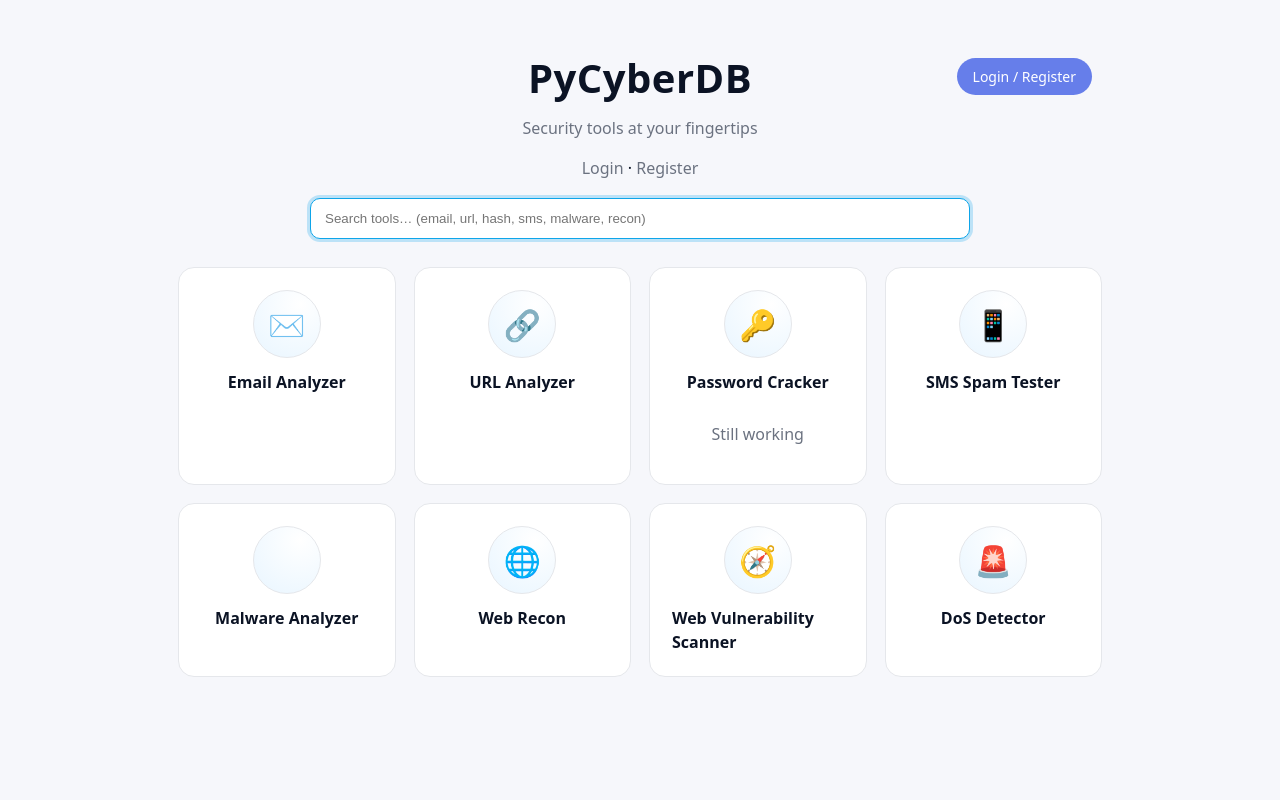
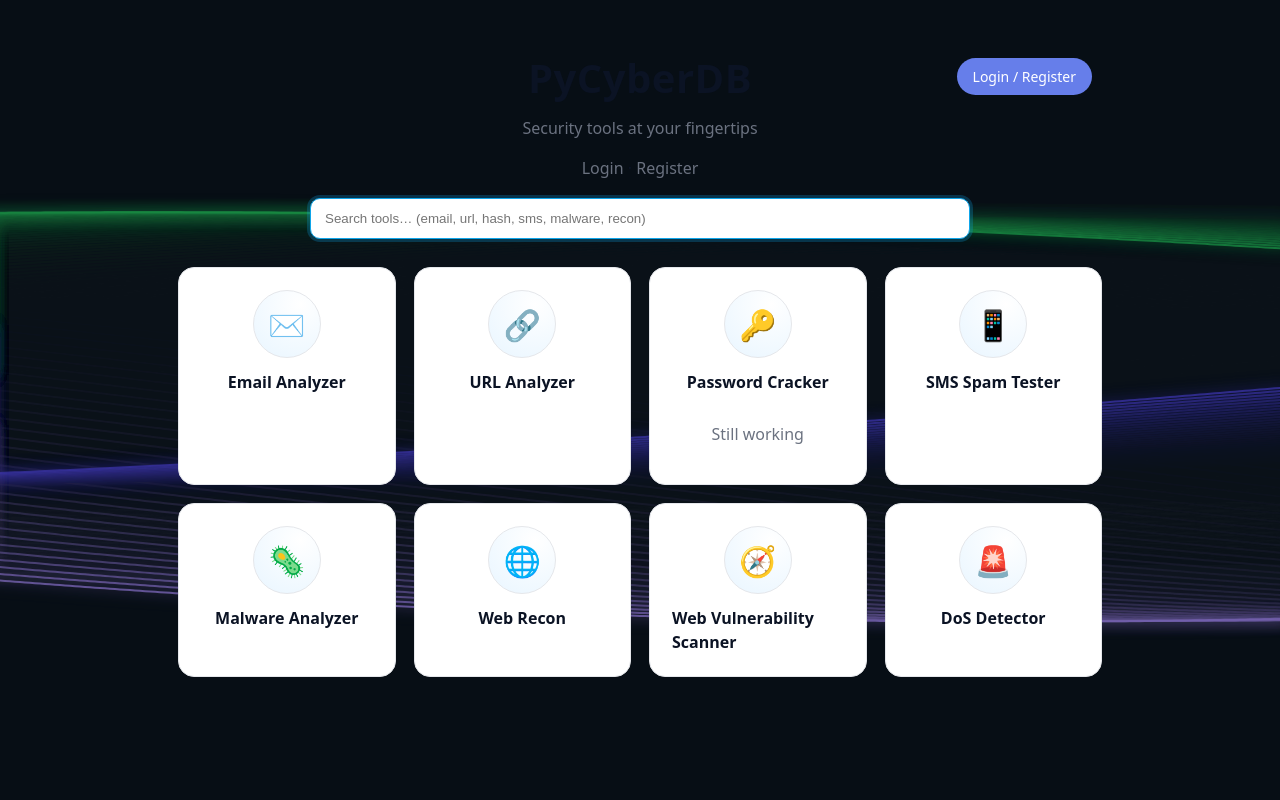
Before and after one commit to paladuguganeshnaidu/Torii-project, a Flask app: page / in a window 1280 px wide. Run offline with Flask 2, Linux system fonts and the light colour scheme; some libraries are stand-ins or nearby versions.

Commit message:
Add site-wide cyber animated background (assets + includes on pages)

```diff
--- a/Backend/templates/admin/dashboard.html
+++ b/Backend/templates/admin/dashboard.html
@@ -37,8 +37,10 @@
     .btn{background:var(--primary);color:white;border:none;padding:10px 20px;border-radius:8px;cursor:pointer;font-size:14px;font-weight:500}
     .btn:hover{background:#2563eb}
   </style>
-</head>
+    <link rel="stylesheet" href="/assets/css/cyber-bg.css">
+  </head>
 <body>
+  <canvas id="cyber-canvas"></canvas>
   <div class="container">
     <div class="header">
       <h1>📊 Admin Dashboard</h1>
@@ -110,6 +112,7 @@
     </div>
   </div>
 
+  <script src="/assets/js/cyber-bg.js"></script>
   <script>
     async function loadStats() {
       try {
--- a/Backend/templates/admin/login.html
+++ b/Backend/templates/admin/login.html
@@ -112,8 +112,10 @@
             color: #856404;
         }
     </style>
-</head>
+        <link rel="stylesheet" href="/assets/css/cyber-bg.css">
+    </head>
 <body>
+    <canvas id="cyber-canvas"></canvas>
     <div class="login-container">
         <div class="lock-icon">🔒</div>
         <h1>Admin Access</h1>
@@ -144,5 +146,6 @@
             <a href="{{ url_for('index') }}">← Back to Home</a>
         </div>
     </div>
+    <script src="/assets/js/cyber-bg.js"></script>
 </body>
 </html>
--- a/Backend/templates/admin/users.html
+++ b/Backend/templates/admin/users.html
@@ -115,8 +115,10 @@
             }
         }
     </style>
-</head>
+        <link rel="stylesheet" href="/assets/css/cyber-bg.css">
+    </head>
 <body>
+    <canvas id="cyber-canvas"></canvas>
     <div class="container">
         <div class="header">
             <h1>🔐 Admin Dashboard</h1>
@@ -161,5 +163,6 @@
         </div>
         {% endif %}
     </div>
+    <script src="/assets/js/cyber-bg.js"></script>
 </body>
 </html>
--- a/Backend/templates/register.html
+++ b/Backend/templates/register.html
@@ -12,8 +12,10 @@
     .flash.success{background:#efe;color:#060;border:1px solid #9f9}
     .flash.info{background:#eef;color:#006;border:1px solid #99f}
   </style>
+  <link rel="stylesheet" href="/assets/css/cyber-bg.css">
   </head>
 <body>
+  <canvas id="cyber-canvas"></canvas>
   <h2>Create your account</h2>
   {% with messages = get_flashed_messages(with_categories=true) %}
     {% if messages %}
@@ -30,5 +32,6 @@
     <button type="submit">Sign up</button>
   </form>
   <p>Already have an account? <a href="/auth/login">Login</a></p>
+  <script src="/assets/js/cyber-bg.js"></script>
 </body>
 </html>
--- /dev/null
+++ b/assets/css/cyber-bg.css
@@ -0,0 +1,20 @@
+/* Cyber background styles - full screen canvas */
+html, body {
+  height: 100%;
+}
+body {
+  background: #121921;
+  min-height: 100vh;
+  margin: 0;
+  overflow: hidden;
+  position: relative;
+}
+#cyber-canvas {
+  position: fixed;
+  top: 0;
+  left: 0;
+  width: 100%;
+  height: 100%;
+  z-index: -10;
+  filter: brightness(0.7);
+}
--- /dev/null
+++ b/assets/js/cyber-bg.js
@@ -0,0 +1,56 @@
+(() => {
+  // Cyber background animation module
+  const canvas = document.getElementById('cyber-canvas');
+  if (!canvas) return; // nothing to do on pages without the canvas
+
+  const ctx = canvas.getContext('2d');
+  var W, H;
+  const trails = [];
+  const TRAIL_COUNT = 3;
+
+  function resizeCanvas() {
+    W = window.innerWidth;
+    H = window.innerHeight;
+    canvas.width = W;
+    canvas.height = H;
+    initTrails();
+  }
+
+  function initTrails() {
+    trails.length = 0;
+    for (let i = 0; i < TRAIL_COUNT; i++) {
+      trails.push({
+        color: i % 3 === 0 ? 'rgba(79, 70, 229, 0.8)' : i % 3 === 1 ? 'rgba(34, 197, 94, 0.8)' : 'rgba(167, 139, 250, 0.8)',
+        speed: (0.5 + Math.random()) * 0.5,
+        amplitude: (H / 4) + (Math.random() * (H / 6)),
+        frequency: 0.0005 + Math.random() * 0.0005,
+        yOffset: H / 2 + (i - TRAIL_COUNT / 2) * 50
+      });
+    }
+  }
+
+  function animate(time) {
+    requestAnimationFrame(animate);
+    ctx.fillStyle = 'rgba(18, 25, 33, 0.1)';
+    ctx.fillRect(0, 0, W, H);
+
+    trails.forEach(trail => {
+      ctx.beginPath();
+      ctx.strokeStyle = trail.color;
+      ctx.lineWidth = 2;
+      ctx.shadowBlur = 15;
+      ctx.shadowColor = trail.color;
+      ctx.moveTo(-10, trail.yOffset);
+      for (let x = -10; x <= W + 10; x += 5) {
+        const y = trail.yOffset + Math.sin(x * trail.frequency + time * trail.speed * 0.005) * trail.amplitude * Math.sin(time * 0.0001);
+        ctx.lineTo(x, y);
+      }
+      ctx.stroke();
+      ctx.shadowBlur = 0;
+    });
+  }
+
+  window.addEventListener('resize', resizeCanvas);
+  resizeCanvas();
+  animate(0);
+})();
--- a/frontend/directory.html
+++ b/frontend/directory.html
@@ -4,6 +4,7 @@
     <meta charset="UTF-8">
     <title>Torii-Project Directory</title>
     <link rel="stylesheet" href="assets/css/main.css">
+    <link rel="stylesheet" href="/assets/css/cyber-bg.css">
     <style>
         body {
             font-family: 'Segoe UI', Arial, sans-serif;
@@ -56,6 +57,7 @@
     </style>
 </head>
 <body>
+    <canvas id="cyber-canvas"></canvas>
     <div class="container">
         <h1>Torii-Project Directory Structure</h1>
         <div class="tree">
@@ -116,5 +118,6 @@
             <strong>Tip:</strong> This structure helps you quickly locate project components and understand their purpose.
         </div>
     </div>
+    <script src="/assets/js/cyber-bg.js"></script>
 </body>
 </html>
--- a/frontend/index.html
+++ b/frontend/index.html
@@ -6,6 +6,7 @@
   <title>Torii Security Tools</title>
   <link rel="preload" as="style" href="assets/css/main.css?v=2" />
   <link rel="stylesheet" href="assets/css/main.css?v=2" />
+  <link rel="stylesheet" href="/assets/css/cyber-bg.css">
   <style>
     /* Fallback minimal styles (applies if external CSS didn't load) */
     :root{--bg:#f6f7fb;--fg:#0b1324;--muted:#6b7280;--card:#fff;--border:#e5e7eb}
@@ -47,6 +48,7 @@
   <meta name="robots" content="index,follow" />
 </head>
 <body class="home">
+  <canvas id="cyber-canvas"></canvas>
   <div class="page">
     <header class="top">
       <!-- Login button (shows when logged out) -->
@@ -100,7 +102,7 @@
         <span class="label">SMS Spam Tester</span>
       </a>
   <a class="tile" href="tool5-malware-analyzer.html" data-tags="file malware virus hash">
-        <span class="icon" aria-hidden="true"></span>
+        <span class="icon" aria-hidden="true">🦠</span>
         <span class="label">Malware Analyzer</span>
       </a>
   <a class="tile" href="tool6-web-recon.html" data-tags="recon domain dns whois">
@@ -128,6 +130,7 @@
 
   </div>
 
+  <script src="/assets/js/cyber-bg.js"></script>
   <script>
     (function(){
       const input = document.getElementById('toolSearch');
--- a/frontend/profile.html
+++ b/frontend/profile.html
@@ -27,8 +27,10 @@
     .back-link{color:#6b7280;text-decoration:none;font-size:14px}
     .back-link:hover{color:var(--primary)}
   </style>
+  <link rel="stylesheet" href="/assets/css/cyber-bg.css">
 </head>
 <body>
+  <canvas id="cyber-canvas"></canvas>
   <div class="wrap">
     <a href="/" class="back-link">← Back to Home</a>
 
@@ -66,6 +68,7 @@
     </div>
   </div>
 
+  <script src="/assets/js/cyber-bg.js"></script>
   <script>
     async function loadProfile() {
       try {
--- a/frontend/settings.html
+++ b/frontend/settings.html
@@ -30,10 +30,12 @@
     .row .card{flex:1;min-width:260px}
     .msg{margin-top:8px;font-size:14px}
   </style>
+  <link rel="stylesheet" href="/assets/css/cyber-bg.css">
   <meta name="color-scheme" content="light dark" />
   <link rel="icon" href="data:," />
 </head>
 <body>
+  <canvas id="cyber-canvas"></canvas>
   <div class="page">
     <header class="top">
       <a href="/auth/login" id="loginBtn" class="login-btn">Login</a>
@@ -67,6 +69,7 @@
     <p><a href="/index.html">← Back to tools</a></p>
   </div>
 
+  <script src="/assets/js/cyber-bg.js"></script>
   <script>
     async function load()
     {
--- a/frontend/tool-web-vuln-scanner.html
+++ b/frontend/tool-web-vuln-scanner.html
@@ -11,8 +11,10 @@
     .muted{color:#64748b;font-size:14px}
     .gone{background:#fff;border:1px solid #f3e8ff;padding:18px;border-radius:12px}
   </style>
+    <link rel="stylesheet" href="/assets/css/cyber-bg.css">
 </head>
 <body class="tool-page">
+    <canvas id="cyber-canvas"></canvas>
   <div class="tool-page">
     <a href="/" class="plain">← Home</a>
     <header class="tool-header">
@@ -34,7 +36,8 @@
   </div>
 
   <script>
-    let pollHandle = null;
+    <script src="/assets/js/cyber-bg.js"></script>
+    <script src="assets/js/main.js"></script>
     let startedAt = null;
 
     function setStatus(s){ document.getElementById('scanStatus').textContent = s }
--- a/frontend/tool1-email-analyzer.html
+++ b/frontend/tool1-email-analyzer.html
@@ -5,8 +5,10 @@
     <meta name="viewport" content="width=device-width, initial-scale=1" />
     <title>Torii · Email Analyzer</title>
     <link rel="stylesheet" href="assets/css/main.css?v=2" />
+    <link rel="stylesheet" href="/assets/css/cyber-bg.css">
 </head>
 <body class="home">
+    <canvas id="cyber-canvas"></canvas>
     <div class="app">
         <header>
             <div class="brand"><span class="logo" aria-hidden="true"></span><span class="title">Torii</span></div>
@@ -31,6 +33,7 @@
         </div>
     </div>
 
+    <script src="/assets/js/cyber-bg.js"></script>
     <script>
         async function analyze(){
             const text = document.getElementById('emailText').value;
--- a/frontend/tool2-url-scanner.html
+++ b/frontend/tool2-url-scanner.html
@@ -5,8 +5,10 @@
     <meta name="viewport" content="width=device-width, initial-scale=1" />
     <title>Torii · URL Scanner</title>
     <link rel="stylesheet" href="assets/css/main.css?v=2" />
+    <link rel="stylesheet" href="/assets/css/cyber-bg.css">
 </head>
 <body class="home">
+    <canvas id="cyber-canvas"></canvas>
     <div class="app">
         <header>
             <div class="brand"><span class="logo" aria-hidden="true"></span><span class="title">Torii</span></div>
@@ -31,6 +33,7 @@
         </div>
     </div>
 
+    <script src="/assets/js/cyber-bg.js"></script>
     <script>
         async function scan(){
             const url = document.getElementById('urlInput').value;
--- a/frontend/tool3-password-cracker.html
+++ b/frontend/tool3-password-cracker.html
@@ -5,8 +5,10 @@
   <meta name="viewport" content="width=device-width, initial-scale=1" />
   <title>Torii · Password Cracker</title>
   <link rel="stylesheet" href="assets/css/main.css?v=2" />
+  <link rel="stylesheet" href="/assets/css/cyber-bg.css">
 </head>
 <body class="home">
+  <canvas id="cyber-canvas"></canvas>
   <div class="app">
     <header>
       <div class="brand"><span class="logo" aria-hidden="true"></span><span class="title">Torii</span></div>
@@ -31,6 +33,7 @@
     </div>
   </div>
 
+  <script src="/assets/js/cyber-bg.js"></script>
   <script>
     async function crack(){
       const hash = document.getElementById('hashInput').value;
--- a/frontend/tool4-sms-spam-tester.html
+++ b/frontend/tool4-sms-spam-tester.html
@@ -5,8 +5,10 @@
     <meta name="viewport" content="width=device-width, initial-scale=1" />
     <title>Torii · SMS Spam Tester</title>
     <link rel="stylesheet" href="assets/css/main.css?v=2" />
+    <link rel="stylesheet" href="/assets/css/cyber-bg.css">
 </head>
 <body class="home">
+    <canvas id="cyber-canvas"></canvas>
     <div class="app">
         <header>
             <div class="brand"><span class="logo" aria-hidden="true"></span><span class="title">Torii</span></div>
@@ -31,6 +33,7 @@
         </div>
     </div>
 
+    <script src="/assets/js/cyber-bg.js"></script>
     <script>
         async function testSms(){
             const text = document.getElementById('smsText').value;
--- a/frontend/tool5-malware-analyzer.html
+++ b/frontend/tool5-malware-analyzer.html
@@ -5,8 +5,10 @@
     <meta name="viewport" content="width=device-width, initial-scale=1" />
     <title>Torii · Malware Analyzer</title>
     <link rel="stylesheet" href="assets/css/main.css?v=2" />
+    <link rel="stylesheet" href="/assets/css/cyber-bg.css">
 </head>
 <body class="home">
+    <canvas id="cyber-canvas"></canvas>
     <div class="app">
         <header>
             <div class="brand"><span class="logo" aria-hidden="true"></span><span class="title">Torii</span></div>
@@ -32,6 +34,7 @@
         </div>
     </div>
 
+    <script src="/assets/js/cyber-bg.js"></script>
     <script>
         async function analyzeFile(){
             const fileEl = document.getElementById('fileInput');
--- a/frontend/tool6-web-recon.html
+++ b/frontend/tool6-web-recon.html
@@ -5,8 +5,10 @@
     <meta name="viewport" content="width=device-width, initial-scale=1" />
     <title>Torii · Web Recon</title>
     <link rel="stylesheet" href="assets/css/main.css?v=2" />
+    <link rel="stylesheet" href="/assets/css/cyber-bg.css">
 </head>
 <body class="home">
+    <canvas id="cyber-canvas"></canvas>
     <div class="app">
         <header>
             <div class="brand"><span class="logo" aria-hidden="true"></span><span class="title">Torii</span></div>
@@ -31,6 +33,7 @@
         </div>
     </div>
 
+    <script src="/assets/js/cyber-bg.js"></script>
     <script>
         async function recon(){
             const target = document.getElementById('targetInput').value;
--- a/frontend/tool7-stegoshield-inspector.html
+++ b/frontend/tool7-stegoshield-inspector.html
@@ -5,8 +5,10 @@
     <meta name="viewport" content="width=device-width, initial-scale=1" />
     <title>Torii · StegoShield Inspector</title>
     <link rel="stylesheet" href="assets/css/main.css?v=2" />
+    <link rel="stylesheet" href="/assets/css/cyber-bg.css">
 </head>
 <body class="home">
+    <canvas id="cyber-canvas"></canvas>
     <div class="app">
         <header>
             <div class="brand"><span class="logo" aria-hidden="true"></span><span class="title">Torii</span></div>
@@ -83,6 +85,7 @@
         </div>
     </div>
 
+    <script src="/assets/js/cyber-bg.js"></script>
     <script>
         const typeSelect = document.getElementById('inspectType');
         const textField = document.getElementById('textInputField');
--- a/frontend/tool8-stegoshield-extractor.html
+++ b/frontend/tool8-stegoshield-extractor.html
@@ -5,8 +5,10 @@
     <meta name="viewport" content="width=device-width, initial-scale=1" />
     <title>Torii · StegoShield Extractor Suite</title>
     <link rel="stylesheet" href="assets/css/main.css?v=2" />
+        <link rel="stylesheet" href="/assets/css/cyber-bg.css">
 </head>
 <body class="home">
+        <canvas id="cyber-canvas"></canvas>
     <div class="app">
         <header>
             <div class="brand"><span class="logo" aria-hidden="true"></span><span class="title">Torii</span></div>
@@ -243,5 +245,7 @@
             URL.revokeObjectURL(url);
         }
     </script>
+    <script src="/assets/js/cyber-bg.js"></script>
+    <script src="assets/js/main.js"></script>
 </body>
 </html>
--- a/frontend/tool9-dos-detector.html
+++ b/frontend/tool9-dos-detector.html
@@ -7,6 +7,7 @@
     <meta name="viewport" content="width=device-width, initial-scale=1" />
     <title>DoS Detector — Removed</title>
     <link rel="stylesheet" href="assets/css/main.css?v=2" />
+    <link rel="stylesheet" href="/assets/css/cyber-bg.css">
     <meta name="description" content="This tool has been removed from the deployment." />
     <style>
         .tool-page{max-width:980px;margin:28px auto;padding:18px}
@@ -15,6 +16,7 @@
     </style>
 </head>
 <body class="tool-page">
+    <canvas id="cyber-canvas"></canvas>
     <div class="tool-page">
         <a href="/" class="plain">← Home</a>
         <header class="tool-header">
@@ -46,6 +48,7 @@
         </div>
     </div>
 
+    <script src="/assets/js/cyber-bg.js"></script>
     <script src="/assets/js/main.js"></script>
     <script>
         document.addEventListener('DOMContentLoaded', () => {
```
